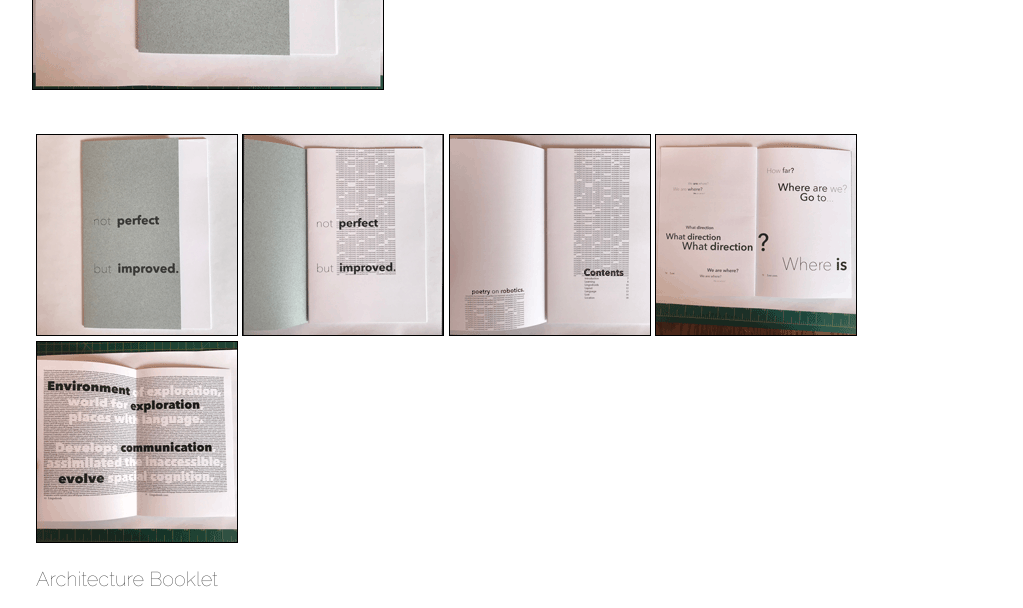
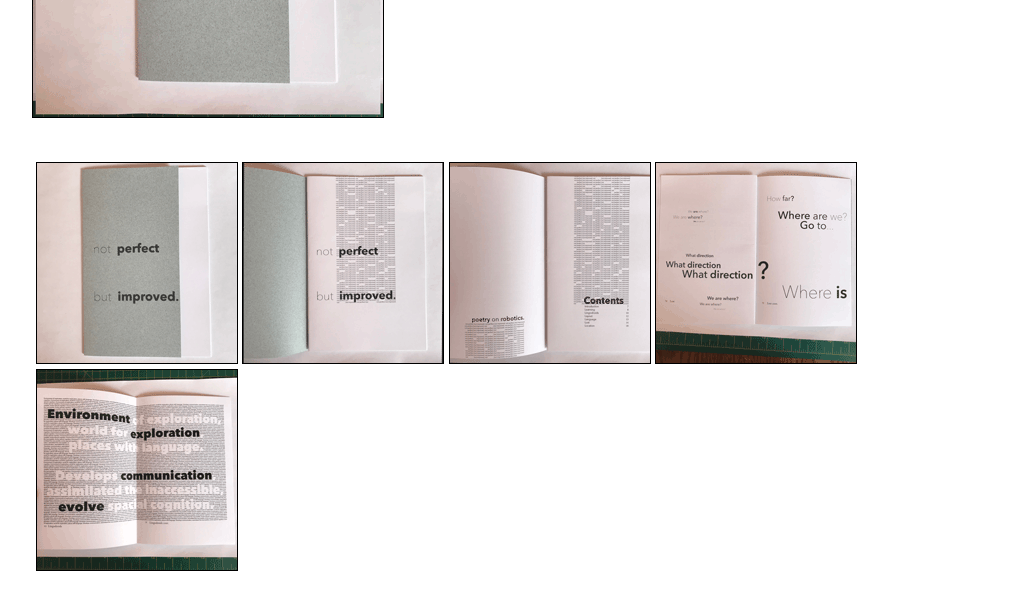
Before and after one commit to mainetti-vincent/single-serve-site, a plain HTML site: page portfolio-site/main.html in a window 1280 px wide. Shown: the part 2020-2628 px from the top of the page, without its empty margins (124-1147 px from the left). Drawn offline with Linux system fonts and the light colour scheme; grey boxes are pictures that could not be loaded; files whose address does not match are found by name.

Commit message:
Update mobile.css

```diff
--- a/portfolio-site/css/mobile.css
+++ b/portfolio-site/css/mobile.css
@@ -109,7 +109,7 @@ img.about {
 
 div.small-img {
 	clear: both;
-	margin: bottom 2em;
+	margin-bottom: 3em;
 }
 
 .border {
```
